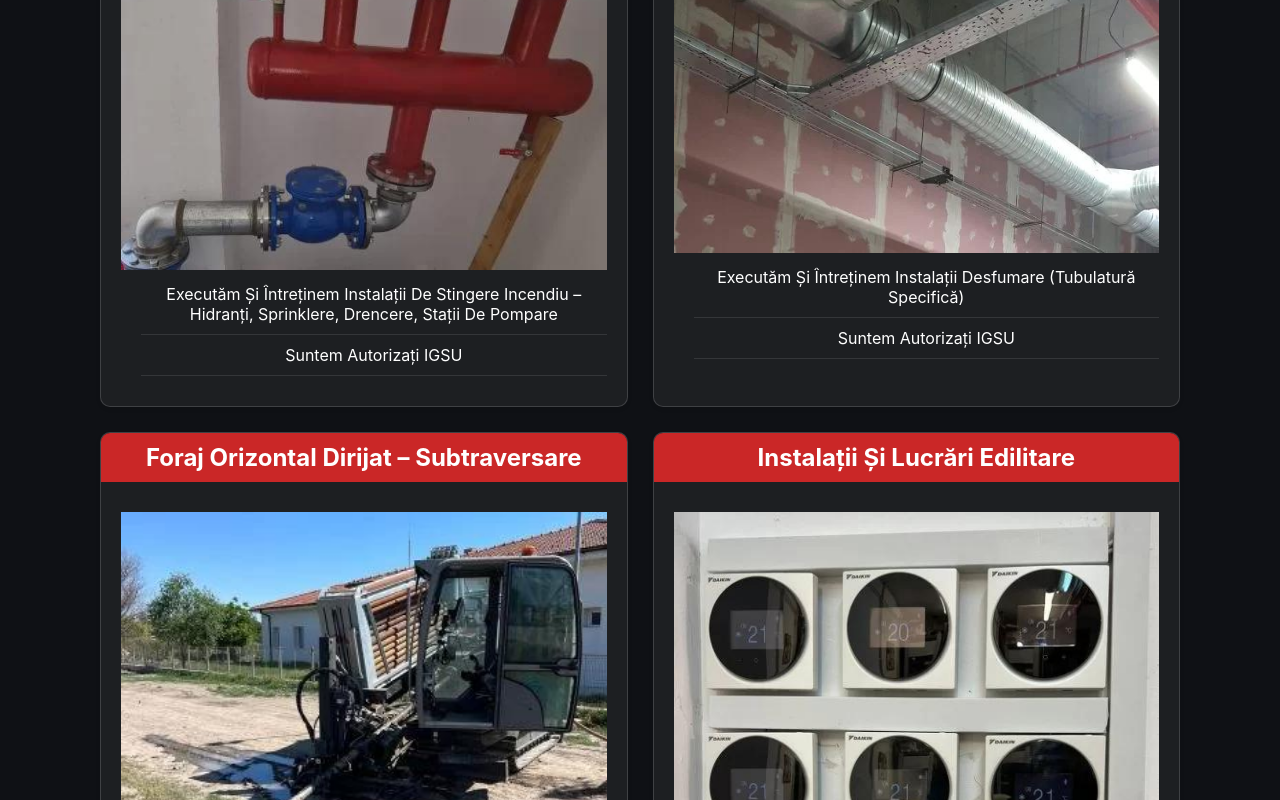
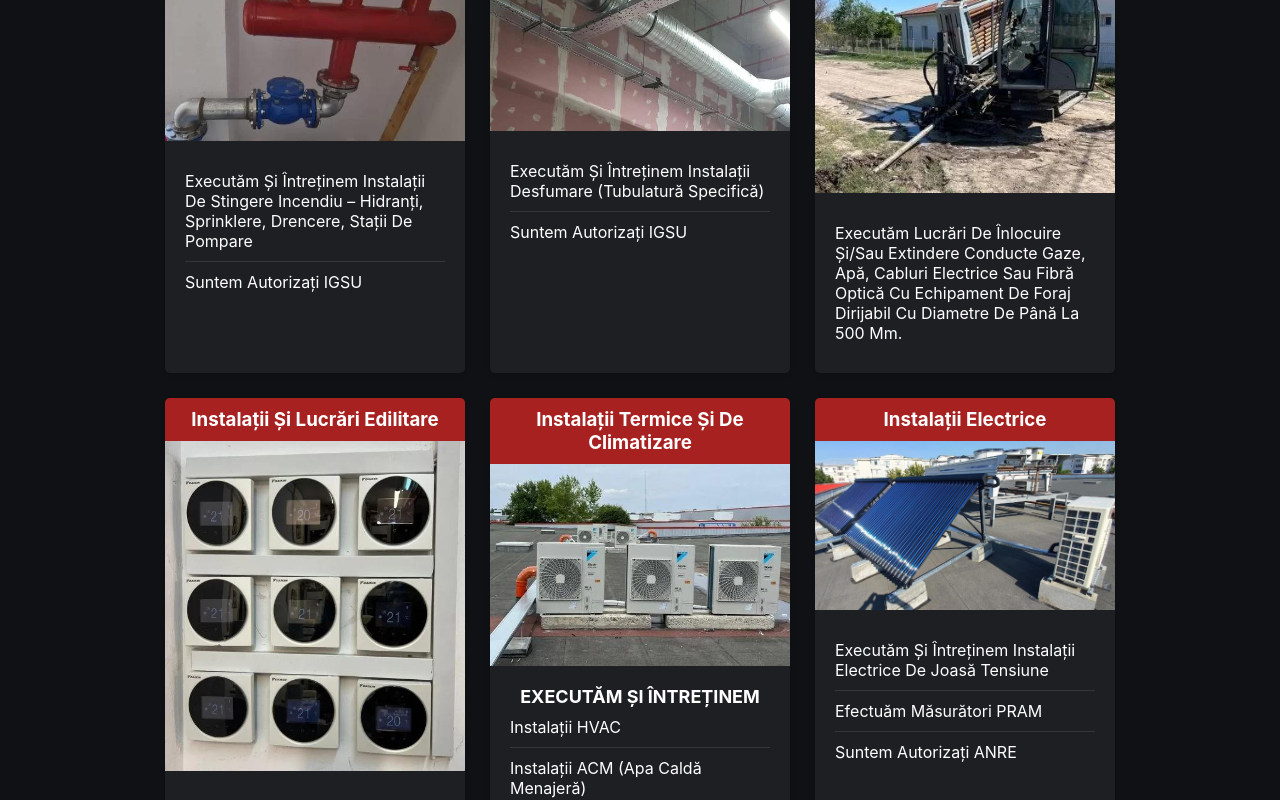
Before and after one commit to PetreLuca05/poweron, a React (Create React App) app: page / in a window 1280 px wide. Shown: the part 1020-1820 px from the top of the page. Built offline with nearby package versions, Linux system fonts and the light colour scheme.

Commit message:
new updates

```diff
--- /dev/null
+++ b/src/Services.css
@@ -0,0 +1,76 @@
+.section {
+  padding: 40px 10px;
+  background: #0f1115;
+}
+
+.heading {
+  text-align: center;
+  margin-bottom: 40px;
+  color: #fff;
+  text-transform: uppercase;
+}
+
+.services-container {
+  display: flex;
+  flex-wrap: wrap;
+  gap: 25px;
+  justify-content: center;
+  align-items: stretch;
+}
+
+.service {
+  border-radius: 5px;
+  background: rgba(255, 255, 255, 0.06);
+  box-shadow: 0 2px 4px rgba(0, 0, 0, 0.1);
+  box-sizing: border-box;
+  display: flex;
+  flex-direction: column;
+
+  overflow: hidden;
+  width: 300px;
+  min-width: 20vw;
+}
+
+.image {
+  width: 100%;
+  height: auto;
+}
+
+.list {
+  list-style-type: none;
+  display: flex;
+  flex-direction: column;
+}
+
+.list-item {
+  color: rgba(255, 255, 255, 1);
+  text-transform: capitalize;
+  border-top: 0px solid rgba(255, 255, 255, 0.1);
+  padding-top: 10px;
+  padding-bottom: 10px;
+}
+
+.title {
+  font-weight: 700;
+  text-align: center;
+  color: #fff;
+  text-transform: capitalize;
+  background: rgba(167, 33, 33, 1);
+  padding: 10px 20px;
+}
+
+.description {
+  font-size: clamp(14px, 2.2vw, 18px);
+  text-align: center;
+  color: #fff;
+  display: block;
+  text-transform: uppercase;
+  font-weight: 700;
+}
+
+
+@media (max-width: 767px) {
+  .service {
+    width: 100%;
+  }
+}
--- a/src/Services.js
+++ b/src/Services.js
@@ -1,3 +1,6 @@
+
+import "./Services.css";
+
 const service1Image = require("./assets/image_1.jpg");
 const service2Image = require("./assets/image_2.jpg");
 const service3Image = require("./assets/image_3.jpg");
@@ -9,50 +12,57 @@ const service8Image = require("./assets/image_8.jpg");
 
 function Services() {
   return (
-    <section style={styles.section}>
-      <h2 style={styles.heading}>Services</h2>
-      <div style={styles.servicesContainer}>
+    <section className="section">
+      <h2 className="heading">Services</h2>
+      <div className="services-container">
         <ServiceItem
           title="Instalații sanitare și de incendiu"
-          description=""
           image={service1Image}
-          listItems={["Executăm și întreținem instalații de stingere incendiu – hidranți, sprinklere, drencere, stații de pompare", "Suntem autorizați IGSU"]}
+          listItems={[
+            "Executăm și întreținem instalații de stingere incendiu – hidranți, sprinklere, drencere, stații de pompare",
+            "Suntem autorizați IGSU",
+          ]}
         />
         <ServiceItem
           title="Instalații ventilație și desfumare"
-          description=""
           image={service2Image}
-          listItems={["Executăm și întreținem instalații desfumare (tubulatură specifică) ", "Suntem autorizați IGSU"]}
+          listItems={[
+            "Executăm și întreținem instalații desfumare (tubulatură specifică)",
+            "Suntem autorizați IGSU",
+          ]}
         />
         <ServiceItem
           title="Foraj orizontal dirijat – subtraversare"
-          description=""
           image={service3Image}
-          listItems={["Executăm lucrări de înlocuire și/sau extindere conducte gaze, apă, cabluri electrice sau fibră optică cu echipament de foraj dirijabil cu diametre de până la 500 mm."]}
+          listItems={[
+            "Executăm lucrări de înlocuire și/sau extindere conducte gaze, apă, cabluri electrice sau fibră optică cu echipament de foraj dirijabil cu diametre de până la 500 mm.",
+          ]}
         />
         <ServiceItem
           title="Instalații și lucrări edilitare"
-          description=""
           image={service4Image}
-          listItems={["Executăm marcaje rutiere, parcări cu vopsea monocomponentă, bicomponentă sau preformate Swarco",
-            "Suntem autorizați BRML (exercitare activități de montare mijloace de măsurare – apometre) si autorizați RAJA în vederea executării lucrărilor de întreținere, reabilitare și/sau extindere rețele apă potabilă, canalizare și refulare, stații pompare."
+          listItems={[
+            "Executăm marcaje rutiere, parcări cu vopsea monocomponentă, bicomponentă sau preformate Swarco",
+            "Suntem autorizați BRML (exercitare activități de montare mijloace de măsurare – apometre) și autorizați RAJA pentru lucrări de întreținere, reabilitare și/sau extindere rețele apă potabilă, canalizare și refulare, stații pompare.",
           ]}
         />
         <ServiceItem
           title="Instalații termice și de climatizare"
-          description="Executăm și întreținem"
           image={service5Image}
-          listItems={["instalații HVAC",
-            "instalații ACM ( apa calda menajera )",
+          listItems={[
+            "instalații HVAC",
+            "instalații ACM (apa caldă menajeră)",
             "instalații centrale termice industriale",
             "sisteme climatizare multisplit",
-            "sisteme VRV"
+            "sisteme VRV",
           ]}
+          description="Executăm și întreținem"
         />
         <ServiceItem
           title="Instalații electrice"
           image={service6Image}
-          listItems={["Executăm și întreținem instalații  electrice de joasă tensiune",
+          listItems={[
+            "Executăm și întreținem instalații electrice de joasă tensiune",
             "Efectuăm măsurători PRAM",
             "Suntem autorizați ANRE",
           ]}
@@ -60,12 +70,14 @@ function Services() {
         <ServiceItem
           title="Alte lucrări"
           image={service7Image}
-          listItems={["Executăm săpături, taluzări, demolări, tăiat asfalt, asfaltări.",]}
+          listItems={[
+            "Executăm săpături, taluzări, demolări, tăiat asfalt, asfaltări.",
+          ]}
         />
         <ServiceItem
           title="Construcții unifamiliale și multifamialiale"
           image={service8Image}
-          listItems={["Construcții unifamiliale și multifamialiale",]}
+          listItems={["Construcții unifamiliale și multifamialiale"]}
         />
       </div>
     </section>
@@ -74,15 +86,17 @@ function Services() {
 
 function ServiceItem({ title, description, image, listItems }) {
   return (
-    <div style={styles.service}>
-      <h3 style={styles.title}>{title}</h3>
-      <section style={{ padding: 20 }}>
-        {image && <img src={image} alt={title} style={styles.image} />}
-        {description && <p style={styles.description}>{description}</p>}
-        {listItems && listItems.length > 0 && (
-          <ul style={styles.list}>
-            {listItems.map((item, index) => (
-              <li key={index} style={styles.list_item}>{item}</li>
+    <div className="service">
+      <h3 className="title">{title}</h3>
+      {image && <img src={image} alt={title} className="image" />}
+      <section className="service-body" style={{ padding: "20px" }}>
+        {description && <p className="description">{description}</p>}
+        {listItems?.length > 0 && (
+          <ul className="list">
+            {listItems.map((item, i) => (
+              <li key={i} className="list-item" style={{borderWidth: i === 0 ? '0' : '1px'}}>
+                {item}
+              </li>
             ))}
           </ul>
         )}
@@ -91,69 +105,4 @@ function ServiceItem({ title, description, image, listItems }) {
   );
 }
 
-const styles = {
-  section: {
-    padding: "40px 100px",
-    background: "#0f1115",
-  },
-  heading: {
-    textAlign: "center",
-    marginBottom: 40,
-    color: "#fff",
-    textTransform: "uppercase",
-  },
-  servicesContainer: {
-    display: "grid",
-    gridTemplateColumns: "repeat(auto-fit, minmax(500px, 1fr))",
-    gap: "25px",
-    justifyItems: "center",
-    alignItems: "stretch",
-  },
-  service: {
-    border: "1px solid rgba(238, 238, 238, 0.16)",
-    borderRadius: 10,
-    background: "rgba(255, 255, 255, 0.06)",
-    boxShadow: "0 2px 4px rgba(0,0,0,0.1)",
-    boxSizing: "border-box",
-    display: "flex",
-    flexDirection: "column",
-    gap: 10,
-    width: "100%",
-    overflow: "hidden",
-  },
-  image: {
-    width: '100%',
-    height: 'auto',
-  },
-  list: {
-    listStyleType: "none",
-    paddingLeft: 20,
-    marginTop: 10,
-  },
-  list_item: {
-    marginBottom: 10,
-    color: "rgba(255, 255, 255, 1)",
-    textAlign: "center",
-    textTransform: "capitalize",
-    paddingBottom: 10,
-    borderBottom: "1px solid rgba(255, 255, 255, 0.1)",
-  },
-  title: {
-    fontSize: "clamp(18px, 2.2vw, 24px)",
-    fontWeight: 700,
-    textAlign: "center",
-    color: "#fff",
-    textTransform: "capitalize",
-    background: "rgba(202, 39, 39, 1)",
-    padding: "10px 20px",
-  },
-  description: {
-    fontSize: "clamp(14px, 2.2vw, 18px)",
-    padding: "10px 0",
-    textAlign: "center",
-    color: "#fff",
-    display: "block",
-    textTransform: "uppercase",
-  },
-};
 export default Services;
--- a/src/components/NavigationBar.js
+++ b/src/components/NavigationBar.js
@@ -16,6 +16,15 @@ function NavigationBar() {
     return () => document.removeEventListener("keydown", onKeyDown);
   }, []);
 
+  window.addEventListener("scroll", () => {
+    const nav = document.querySelector(".nav");
+    if (window.scrollY > 20) {
+      nav.classList.add("is-scrolled");
+    } else {
+      nav.classList.remove("is-scrolled");
+    }
+  });
+
   // Robust outside click (pointerdown prevents click-timing issues)
   useEffect(() => {
     const onPointerDown = (e) => {
@@ -32,6 +41,8 @@ function NavigationBar() {
 
   const toggle = (e) => {
     // prevent this click from being treated as "outside"
+    const nav = document.querySelector(".nav");
+    nav.classList.add("is-scrolled");
     e.stopPropagation();
     setOpen((o) => !o);
   };
--- a/src/components/navigationBar.css
+++ b/src/components/navigationBar.css
@@ -11,16 +11,23 @@
   top: 0;
   z-index: 1000;
   width: 100%;
-  background: var(--nav-bg);
+  background: transparent; /* default at top */
   color: var(--nav-fg);
+  border-bottom: 1px solid transparent;
+  /* backdrop-filter: saturate(160%) blur(6px); */
+  transition: 300ms ease, border-color 300ms ease;
+  padding: 12px 0;
+}
+
+.nav.is-scrolled {
+  background: var(--nav-bg);        /* solid */
   border-bottom: 1px solid var(--nav-border);
-  backdrop-filter: saturate(160%) blur(6px);
+  padding: 0px 0;
 }
 
 .nav__inner {
-  max-width: 2000px;
   margin: 0 auto;
-  padding: 14px 20px;
+  padding: 14px 100px;
   display: flex;
   align-items: center;
   justify-content: space-between;
@@ -36,7 +43,7 @@
 }
 
 /* Desktop menu */
-.nav__links { display: none; gap: 24px; align-items: center; }
+.nav__links { display: none; gap: 75px; align-items: center; }
 .nav__link {
   position: relative;
   font: 500 15px/1.2 system-ui, -apple-system, "Segoe UI", Roboto, sans-serif;
@@ -70,6 +77,7 @@
   overflow: hidden;
   max-height: 0;
   opacity: 0;
+
   transition: max-height 250ms ease, opacity 200ms ease;
   background: var(--nav-bg);
   border-bottom: 1px solid var(--nav-border);
@@ -94,5 +102,12 @@
 @media (min-width: 768px) {
   .nav__links { display: flex; }
   .nav__toggle { display: none; }
-  .nav__mobile { display: none; }
 }
+
+/* Mobile breakpoint */
+@media (max-width: 767px) {
+  .nav__inner {
+    padding-left: 10px; /* remove padding on mobile */
+    padding-right: 10px; /* remove padding on mobile */
+  }
+}
--- a/src/index.css
+++ b/src/index.css
@@ -10,3 +10,8 @@
   -webkit-font-smoothing: antialiased;
   -moz-osx-font-smoothing: grayscale;
 }
+
+html{
+  scroll-behavior: smooth;
+  background-color: black;
+}
```
